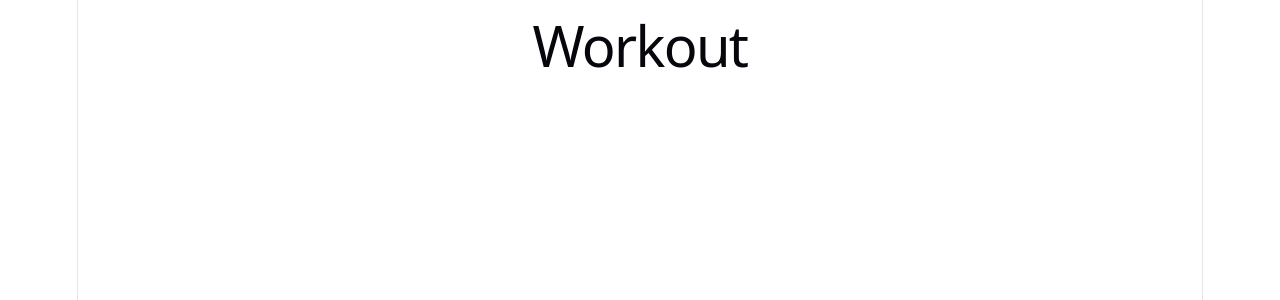
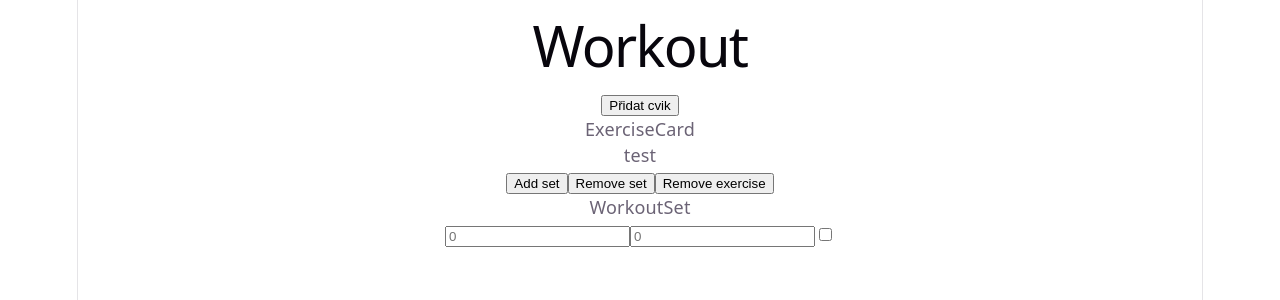
Before and after one commit to JakubHerr/4IT427_herj17_semestralka, a React (Vite) app: page /workout in a window 1280 px wide. Shown: the top 300 px of the page. Built offline with nearby package versions, Linux system fonts and the light colour scheme.

Commit message:
Add basic workout and exercise components

```diff
--- /dev/null
+++ b/src/components/ExerciseCard.tsx
@@ -0,0 +1,37 @@
+import type {Exercise} from "@/types/Exercise.ts";
+import {useState} from "react";
+import type {ExerciseSet} from "@/types/Set.ts";
+import {WorkoutSet} from "@/components/WorkoutSet.tsx";
+
+type ExerciseCardProps = {
+    exercise: Exercise;
+    onRemoveExercise: () => void;
+}
+
+export function ExerciseCard({exercise, onRemoveExercise}: ExerciseCardProps) {
+    const [sets, setSets] = useState<ExerciseSet[]>([
+        {reps: 0, weight: 0},
+    ]);
+
+    return (
+        <>
+            <div>ExerciseCard</div>
+            <div>{exercise.name}</div>
+            <button onClick={() => setSets(
+                [...sets, {reps: 0, weight: 0}]
+            )}>Add set
+            </button>
+
+            <button onClick={() => setSets(
+                sets.slice(0, sets.length - 1)
+            )}>Remove set
+            </button>
+
+            <button>Remove exercise</button>
+
+            {sets.map((set) => (
+                <WorkoutSet/>
+            ))}
+        </>
+    )
+}
--- /dev/null
+++ b/src/components/WorkoutSet.tsx
@@ -0,0 +1,19 @@
+import type {ExerciseSet} from "@/types/Set.ts";
+
+type WorkoutSetProps = {
+    set: ExerciseSet;
+    onRemoveSet: () => void;
+}
+
+export function WorkoutSet({set, onRemoveSet}: WorkoutSetProps) {
+    return (
+        <>
+            <div>WorkoutSet</div>
+            <form>
+                <input type="number" placeholder="0" />
+                <input type="number" placeholder="0" />
+                <input type="checkbox"/>
+            </form>
+        </>
+    )
+}
--- a/src/pages/DashboardPage.tsx
+++ b/src/pages/DashboardPage.tsx
@@ -1,11 +1,18 @@
+import { useNavigate } from "react-router-dom";
 
 export function DashboardPage() {
+    const navigate = useNavigate();
+
     return (
         <form>
             <h1>Dashboard</h1>
             <div>
                 <input type="text" />
             </div>
+
+            <button onClick={() => navigate("/workout")}>
+                Spustit nový workout
+            </button>
         </form>
     )
 }
--- a/src/pages/WorkoutPage.tsx
+++ b/src/pages/WorkoutPage.tsx
@@ -1,6 +1,54 @@
+import {useState} from "react";
+import type {Workout} from "@/types/Workout.ts";
+import {ExerciseCard} from "@/components/ExerciseCard.tsx";
 
 export function WorkoutPage() {
+    const [workout, setWorkout] = useState<Workout>({
+        id: "-1",
+        userId: "Pepa",
+        date: new Date(),
+        exercises: [{
+            id: "1",
+            name: "test",
+            description: "test",
+        }],
+        duration: 0,
+    })
+
     return (
-        <h1>Workout</h1>
+        <>
+            <h1>Workout</h1>
+            <div>
+                <button onClick={() => setWorkout(
+                    {
+                        ...workout,
+                        exercises: [...workout.exercises, {
+                            id: "2",
+                            name: "test2",
+                            description: "test2",
+                        }]
+                    }
+                )}>Přidat cvik</button>
+            </div>
+
+            <div>
+                {workout?.exercises.map((exercise) => (
+                    <>
+                        <ExerciseCard
+                            exercise = {exercise}
+                            onRemoveExercise = {() => setWorkout(
+                                {
+                                    ...workout,
+                                    exercises: workout.exercises.filter(
+                                        (e) => e.id !== exercise.id
+                                    )
+                                }
+                            )}
+                        />
+                        <p/>
+                    </>
+                ))}
+            </div>
+        </>
     )
 }
--- a/src/types/Exercise.ts
+++ b/src/types/Exercise.ts
@@ -0,0 +1,6 @@
+
+export interface Exercise {
+    id: string;
+    name: string;
+    description: string;
+}
--- /dev/null
+++ b/src/types/Set.ts
@@ -0,0 +1,5 @@
+
+export interface ExerciseSet {
+  reps: number;
+  weight: number;
+}
```
Also changed, not shown: src/types/User.ts (+7 -0 lines), src/types/Workout.ts (+9 -0 lines), src/pages/RegisterPage.ts (deleted), src/pages/RegisterPage.tsx (added).
